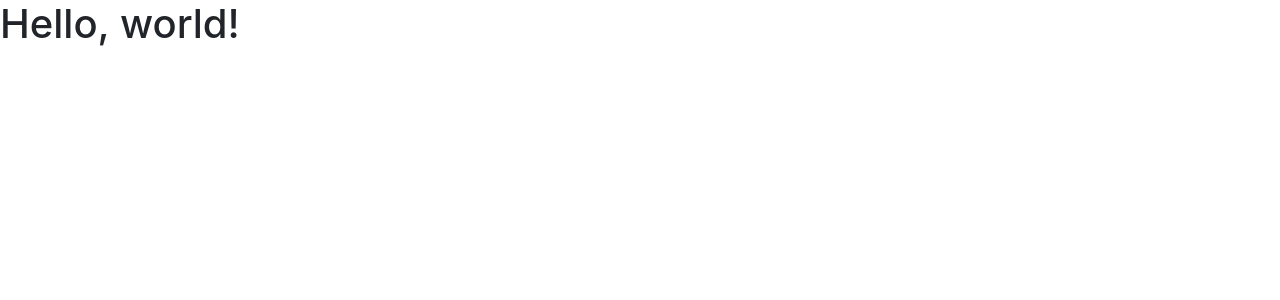
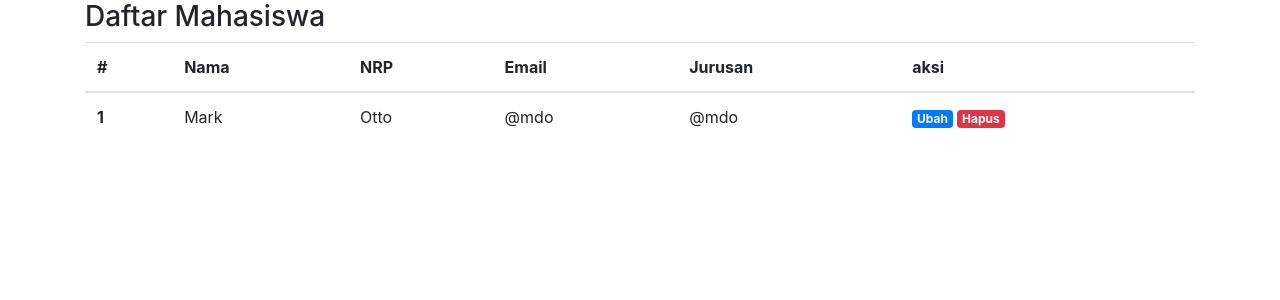
Before and after one commit to Sidiq08/coba-ci, a CodeIgniter app: page /coba-ci/index.php/mahasiswa/index in a window 1280 px wide. Shown: the top 300 px of the page. Run offline with CodeIgniter, Linux system fonts and the light colour scheme; data that the repository does not hold is empty.

Commit message:
CI membuat Model mahasiswa dan menghubungkan ke DB

```diff
--- a/application/controllers/Mahasiswa.php
+++ b/application/controllers/Mahasiswa.php
@@ -3,6 +3,8 @@
 class Mahasiswa extends CI_Controller{
 
     public function index(){
-        $this->load->view('mahasiswa/index');
+        $this->load->model('Mahasiswa_model');
+        $data['mahasiswa'] = $this->Mahasiswa_model->getAllMahasiswa();
+        $this->load->view('mahasiswa/index', $data);
     }
 }
--- /dev/null
+++ b/application/models/Mahasiswa_model.php
@@ -0,0 +1,8 @@
+<?php
+
+class Mahasiswa_model extends CI_Model{
+
+    public function getAllMahasiswa(){
+        return $this->db->get('mahasiswa')->result_array();
+    }
+}
--- a/application/views/mahasiswa/index.php
+++ b/application/views/mahasiswa/index.php
@@ -8,11 +8,41 @@
     <!-- Bootstrap CSS -->
     <link rel="stylesheet" href="https://stackpath.bootstrapcdn.com/bootstrap/4.3.1/css/bootstrap.min.css" integrity="sha384-ggOyR0iXCbMQv3Xipma34MD+dH/1fQ784/j6cY/iJTQUOhcWr7x9JvoRxT2MZw1T" crossorigin="anonymous">
 
-    <title>Hello, world!</title>
+    <title>Data Mahasiswa</title>
   </head>
   <body>
-    <h1>Hello, world!</h1>
-
+    <div class="container">
+        <div class="row">
+            <div class="col">
+                <h3>Daftar Mahasiswa</h3>
+                <table class="table">
+                    <thead>
+                        <tr>
+                            <th scope="col">#</th>
+                            <th scope="col">Nama</th>
+                            <th scope="col">NRP</th>
+                            <th scope="col">Email</th>
+                            <th scope="col">Jurusan</th>
+                            <th scope="col">aksi</th>
+                        </tr>
+                    </thead>
+                    <tbody>
+                        <tr>
+                            <th scope="row">1</th>
+                            <td>Mark</td>
+                            <td>Otto</td>
+                            <td>@mdo</td>
+                            <td>@mdo</td>
+                            <td>
+                                <a href="" class="badge badge-primary">Ubah</a>
+                                <a href="" class="badge badge-danger">Hapus</a>
+                            </td>
+                        </tr>
+                    </tbody>
+                </table>
+            </div>
+        </div>
+    </div>
     <!-- Optional JavaScript -->
     <!-- jQuery first, then Popper.js, then Bootstrap JS -->
     <script src="https://code.jquery.com/jquery-3.3.1.slim.min.js" integrity="sha384-q8i/X+965DzO0rT7abK41JStQIAqVgRVzpbzo5smXKp4YfRvH+8abtTE1Pi6jizo" crossorigin="anonymous"></script>
```
